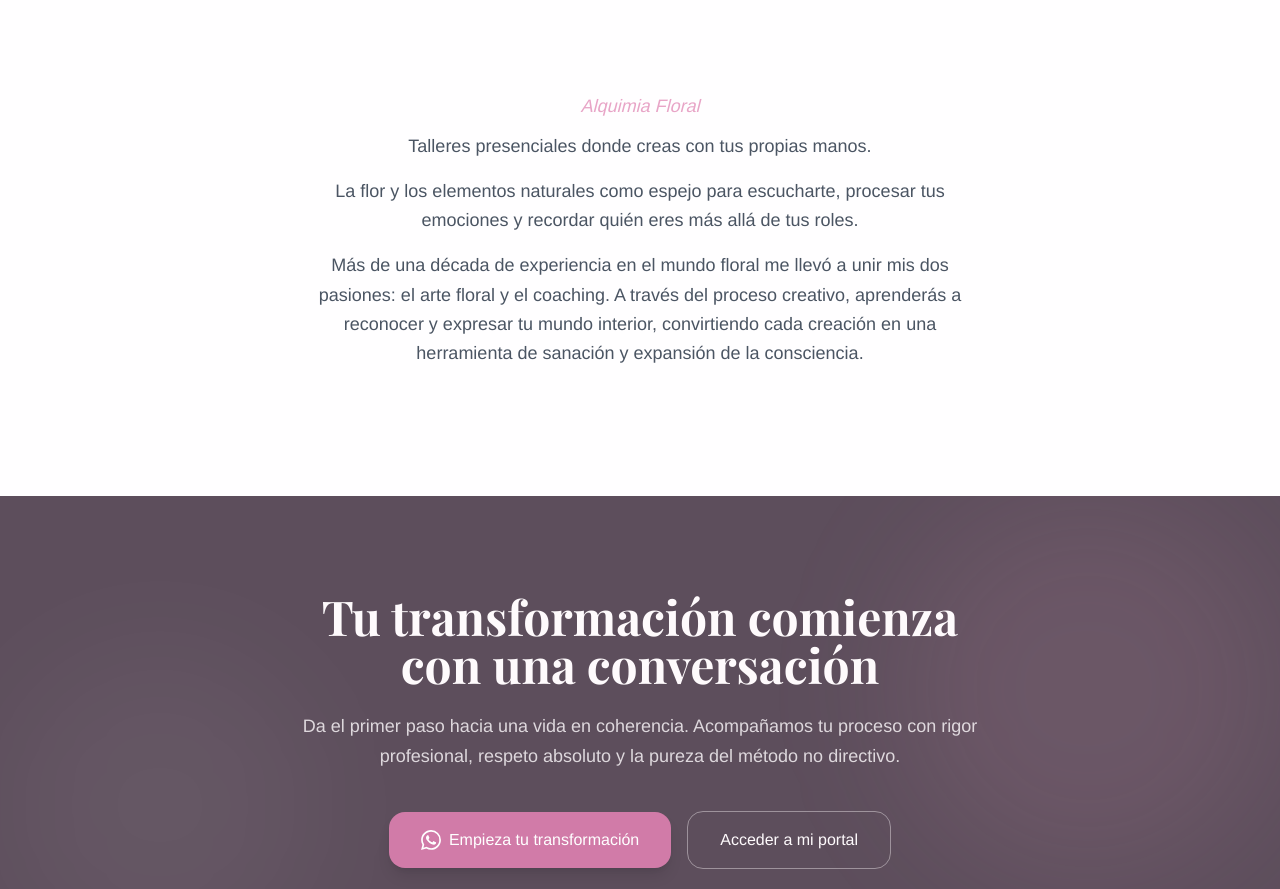
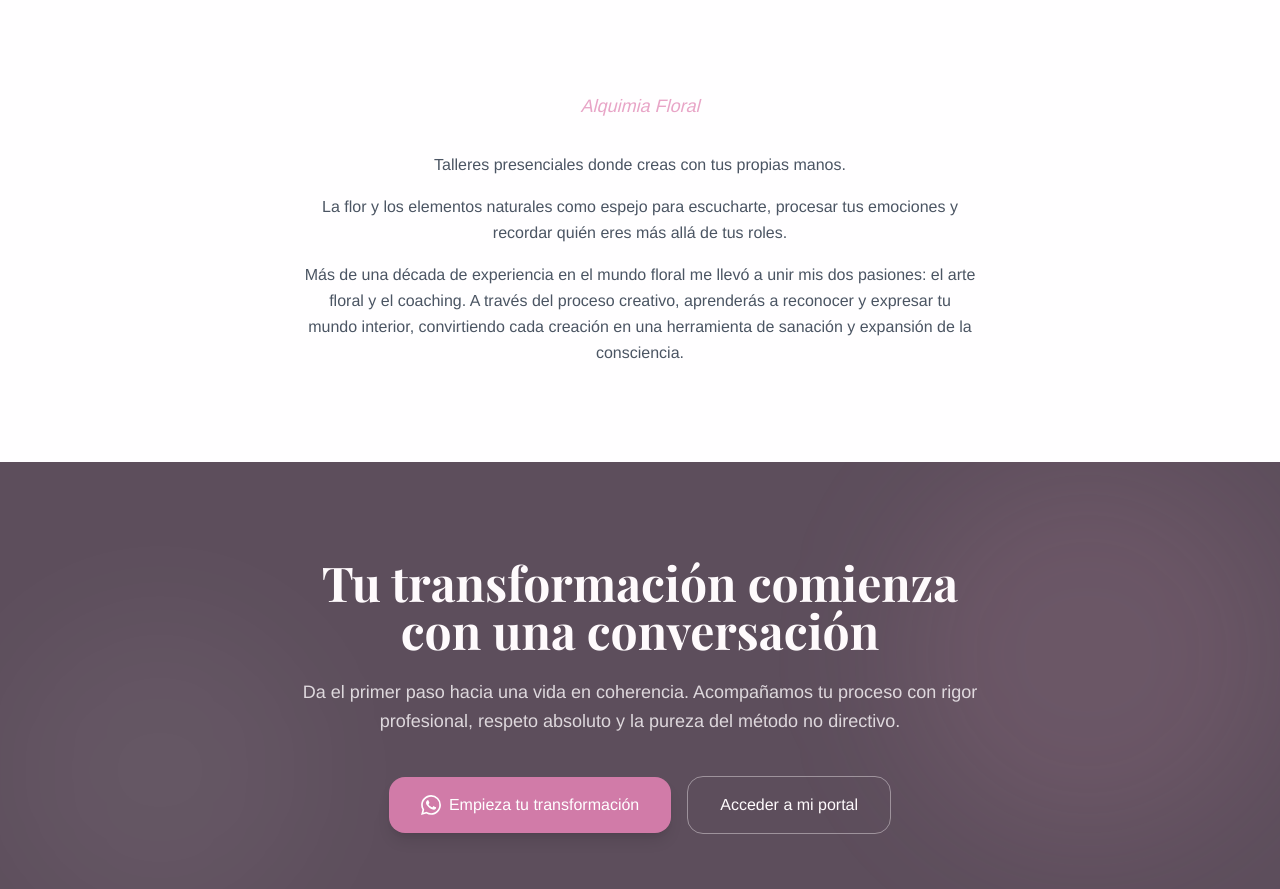
Before and after one commit to Omnix-Solution-Inc/reempoderate, a Next.js app: page / in a window 1280 px wide. Shown: the part 2680-3569 px from the top of the page. Built offline with nearby package versions, Linux system fonts and the light colour scheme; no server answers; a web font is replaced by a local one.

Commit message:
GalleryPreview: unify font and size across all paragraphs

```diff
--- a/src/components/landing/GalleryPreview.tsx
+++ b/src/components/landing/GalleryPreview.tsx
@@ -3,15 +3,15 @@ export function GalleryPreview() {
     <section id="talleres" className="py-24 bg-cream-light">
       <div className="max-w-5xl mx-auto px-6">
         <div className="max-w-2xl mx-auto text-center">
-          <p className="text-terracotta italic text-lg mb-3">Alquimia Floral</p>
+          <p className="text-terracotta italic text-lg mb-8">Alquimia Floral</p>
 
-          <p className="text-gray-600 text-lg leading-relaxed mb-4">
+          <p className="font-arimo text-gray-600 text-base leading-relaxed mb-4">
             Talleres presenciales donde creas con tus propias manos.
           </p>
-          <p className="text-gray-600 text-lg leading-relaxed mb-4">
+          <p className="font-arimo text-gray-600 text-base leading-relaxed mb-4">
             La flor y los elementos naturales como espejo para escucharte, procesar tus emociones y recordar quién eres más allá de tus roles.
           </p>
-          <p className="text-gray-600 text-lg leading-relaxed mb-8">
+          <p className="font-arimo text-gray-600 text-base leading-relaxed">
             Más de una década de experiencia en el mundo floral me llevó a unir mis dos pasiones: el arte floral y el coaching. A través del proceso creativo, aprenderás a reconocer y expresar tu mundo interior, convirtiendo cada creación en una herramienta de sanación y expansión de la consciencia.
           </p>
         </div>
```
